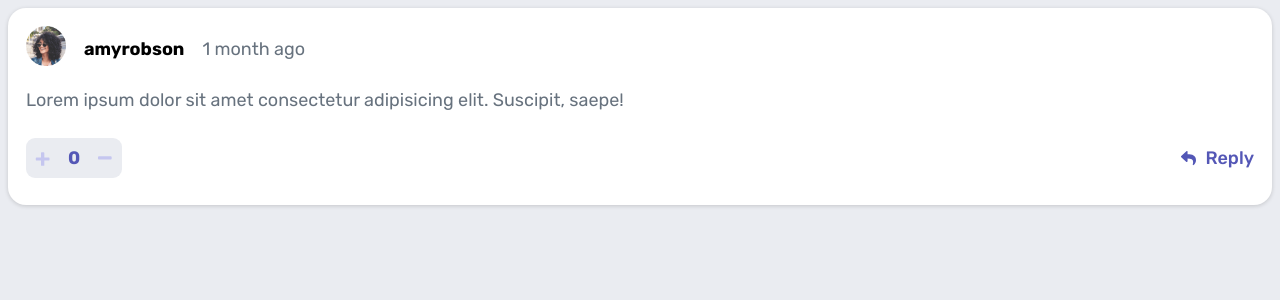
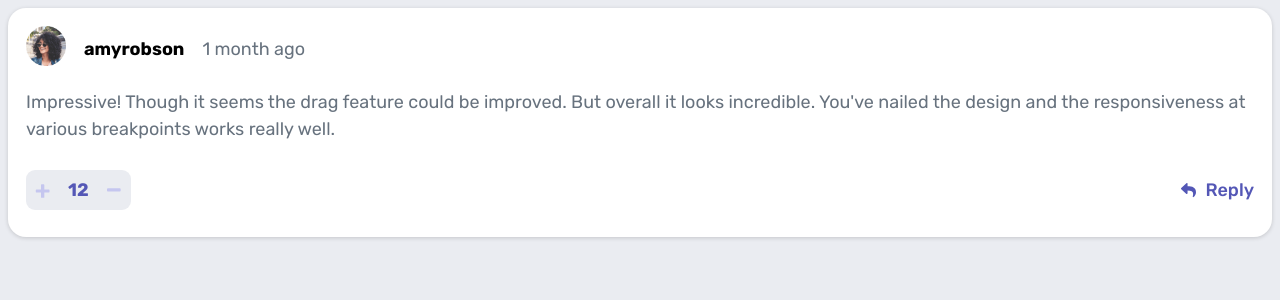
Before and after one commit to muhammadderic/interactive-comments-section--FrontEndMentor, a React (Create React App) app: page / in a window 1280 px wide. Shown: the top 300 px of the page. Built offline with nearby package versions, Linux system fonts and the light colour scheme.

Commit message:
Update line height in chatbox, and change data field in chatbox to props

```diff
--- a/src/App.js
+++ b/src/App.js
@@ -1,10 +1,13 @@
 import ChatBox from "./components/ChatBox";
+import { data } from "./data";
 import "./styles/app.scss";
+
+console.log(data.comments);
 
 function App() {
   return (
     <div className="app-container">
-      <ChatBox />
+      <ChatBox data={data.comments[0]} />
     </div>
   );
 }
--- a/src/components/ChatBox.jsx
+++ b/src/components/ChatBox.jsx
@@ -1,20 +1,20 @@
 import "../styles/chatbox.scss";
 
-export default function ChatBox() {
+export default function ChatBox({ data: { content, createdAt, score, user: { username, image } } }) {
   return (
     <div className="chat-box-container">
       <div className="detail">
         <div className="photo-wrapper">
-          <img src="/images/avatars/image-amyrobson.png" alt="profile" />
+          <img src={image.png} alt="profile" />
         </div>
-        <p className="name">amyrobson</p>
-        <p className="date">1 month ago</p>
+        <p className="name">{username}</p>
+        <p className="date">{createdAt}</p>
       </div>
-      <p className="comment">Lorem ipsum dolor sit amet consectetur adipisicing elit. Suscipit, saepe!</p>
+      <p className="comment">{content}</p>
       <div className="control">
         <div className="vote-wrapper">
           <img src="/images/icon-plus.svg" alt="vote" className="icon-plus" />
-          <p className="vote-num">0</p>
+          <p className="vote-num">{score}</p>
           <img src="/images/icon-minus.svg" alt="unvote" className="icon-minus" />
         </div>
         <div className="reply-wrapper">
--- a/src/data.json
+++ b/src/data.js
@@ -1,4 +1,4 @@
-{
+export const data = {
   "currentUser": {
     "image": {
       "png": "./images/avatars/image-juliusomo.png",
--- a/src/styles/chatbox.scss
+++ b/src/styles/chatbox.scss
@@ -30,6 +30,7 @@
 
   .comment {
     color: color.$grayish-blue;
+    line-height: 1.5rem;
   }
 
   .control {
```
